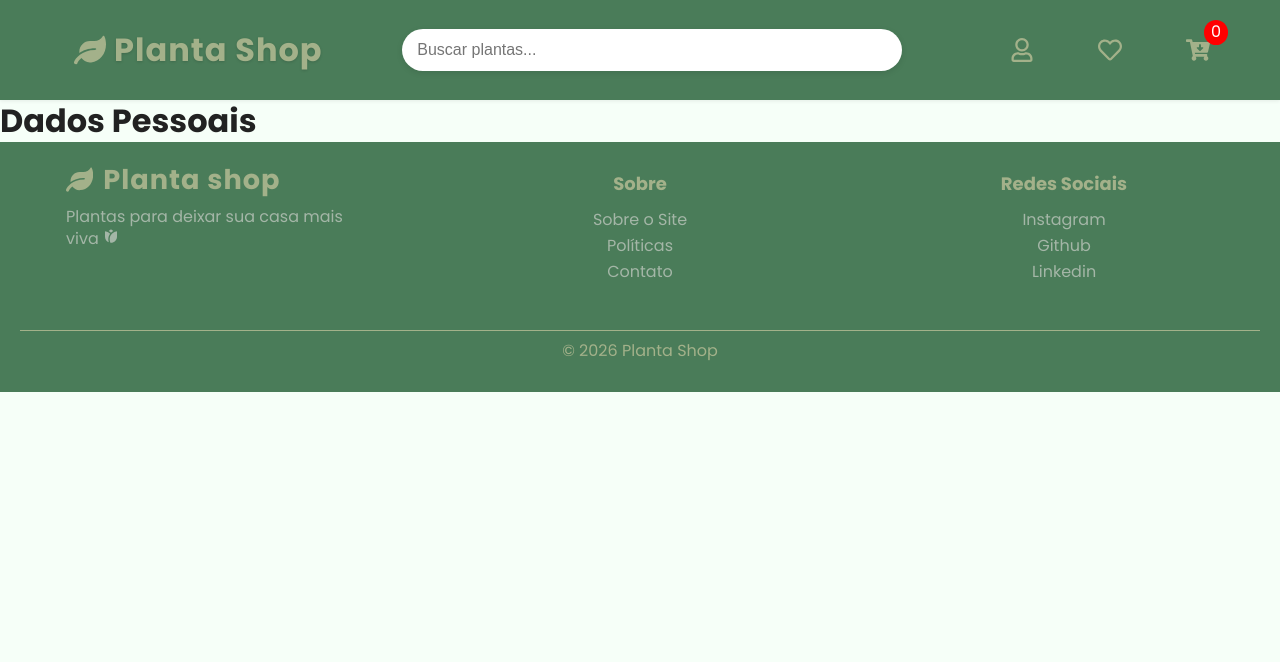
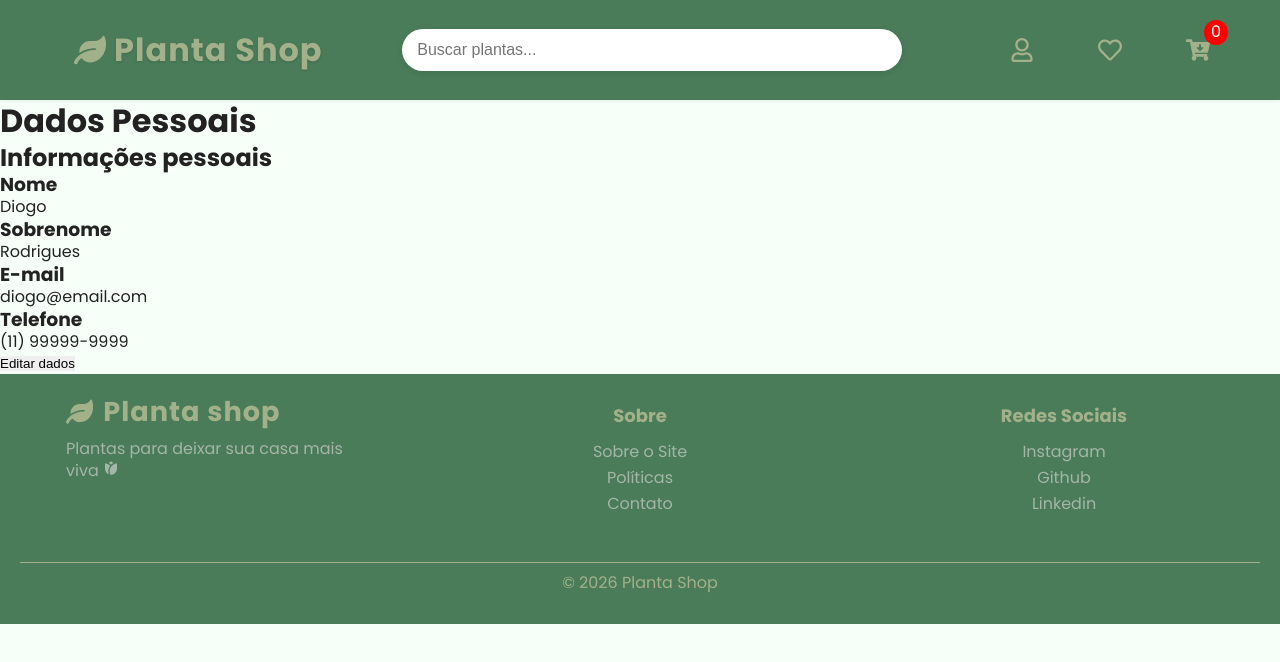
Before and after one commit to DiogoIV/My_store, a React (Vite) app: page /minha-conta/dados-pessoais in a window 1280 px wide. Shown: the top 662 px of the page. Built offline with nearby package versions, Linux system fonts and the light colour scheme.

Commit message:
set
terminando a página minha-conta, e começando dados pessoais.

```diff
--- a/src/pages/Perfil/DadosPessoais/DadosPessoais.jsx
+++ b/src/pages/Perfil/DadosPessoais/DadosPessoais.jsx
@@ -1,11 +1,47 @@
 
 import './dadosPessoais.css'
 
-function DadosPessoais () {
+function DadosPessoais() {
 
     return (
-        <main>
+        <main className='container-principal-dados'>
+
             <h1>Dados Pessoais</h1>
+
+            <section className='sessao-dados-valores'>
+
+                <h2>Informações pessoais</h2>
+
+
+                <ul>
+                    <li>
+                        <h3>Nome</h3>
+                        <span>Diogo</span>
+                    </li>
+
+                    <li>
+                        <h3>Sobrenome</h3>
+                        <span>Rodrigues</span>
+                    </li>
+
+                    <li>
+                        <h3>E-mail</h3>
+                        <span>diogo@email.com</span>
+                    </li>
+
+                    <li>
+                        <h3>Telefone</h3>
+                        <span>(11) 99999-9999</span>
+                    </li>
+
+                    <li>
+                        <button>
+                            Editar dados
+                        </button>
+                    </li>
+                </ul>
+
+            </section>
         </main>
     )
 }
```
